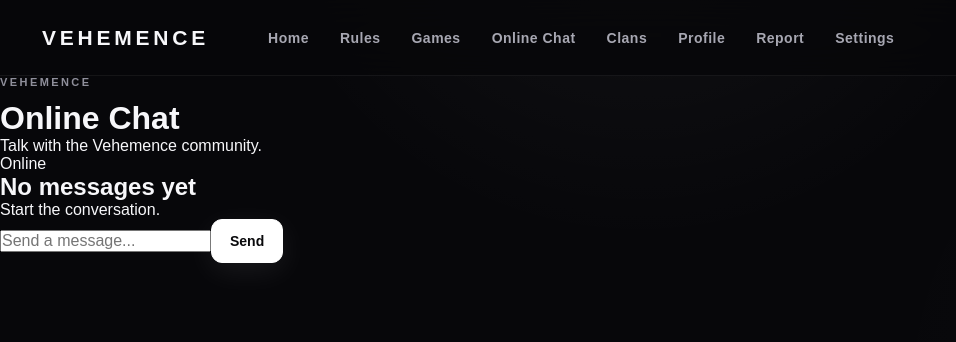
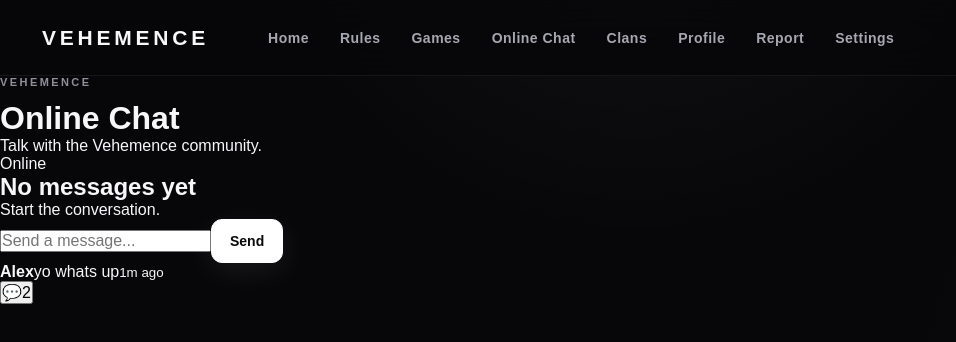
Before and after one commit to xaf13-spec/vehemence, a Next.js app: page /chat in a window 1280 px wide. Shown: the top 342 px of the page, without its empty margins (0-956 px from the left). Built offline with nearby package versions, Linux system fonts and the light colour scheme.

Commit message:
Add floating chat widget to layout

```diff
--- a/app/layout.js
+++ b/app/layout.js
@@ -2,6 +2,7 @@ import "./globals.css";
 import "./themes.css";
 import "./fonts.css";
 import Navbar from "./components/Navbar";
+import ChatWidget from "./components/ChatWidget";
 
 export const metadata = {
   title: "Vehemence",
@@ -14,6 +15,7 @@ export default function RootLayout({ children }) {
       <body>
         <Navbar />
         {children}
+        <ChatWidget />
       </body>
     </html>
   );
```
